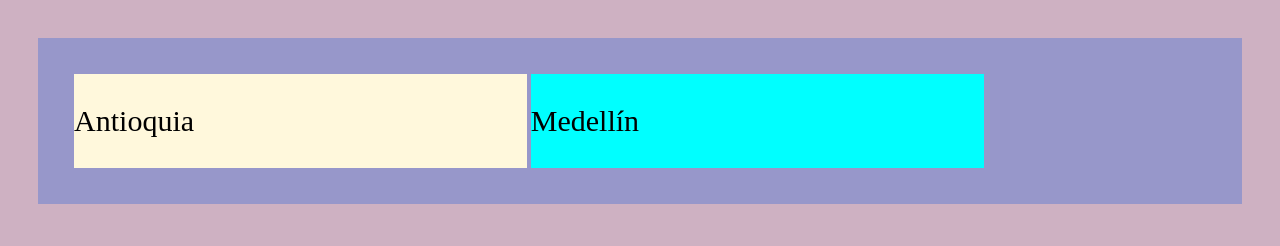
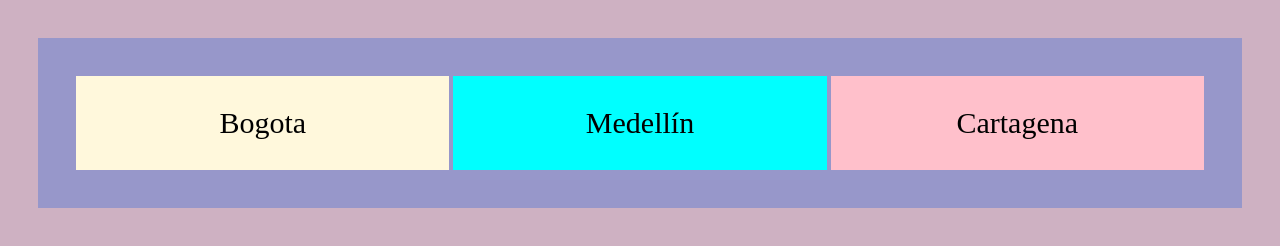
Before and after one commit to yesikagomez/DD3, a plain HTML site: page ejemplo1.html in a window 1280 px wide. Drawn offline with Linux system fonts and the light colour scheme.

Commit message:
Eliminando carpeta flex

```diff
--- a/flex/css/style.css
+++ b/css/style.css
@@ -6,6 +6,8 @@ body {
 #contenedor_padre {
     background-color: rgb(151, 151, 202);
     padding: 3%;
+    display: flex;
+    flex-direction:  ;
 }
 
 #contenedor_hijo_1 {
@@ -18,9 +20,14 @@ body {
 
 }
 
+#contenedor_hijo_3 {
+    background-color: pink;
+
+}
 .contenedor_hijo {
     font-size: 30px;
     font-family: 'Times New Roman', Times, serif;
     width: 40%;
-    display: inline-block;
+    text-align: center;
+    margin: 2px;
 }
--- a/flex/ejemplo1.html
+++ b/ejemplo1.html
@@ -9,11 +9,14 @@
 <body>
     <div id="contenedor_padre">
         <div id="contenedor_hijo_1" class="contenedor_hijo">
-            <p>Antioquia</p>
+            <p>Bogota</p>
         </div>
         <div id="contenedor_hijo_2" class="contenedor_hijo" >
             <p>Medellín</p>
         </div>
+        <div id="contenedor_hijo_3" class="contenedor_hijo" >
+            <p>Cartagena</p>
+        </div>
     </div>
 </body>
 </html>
```
